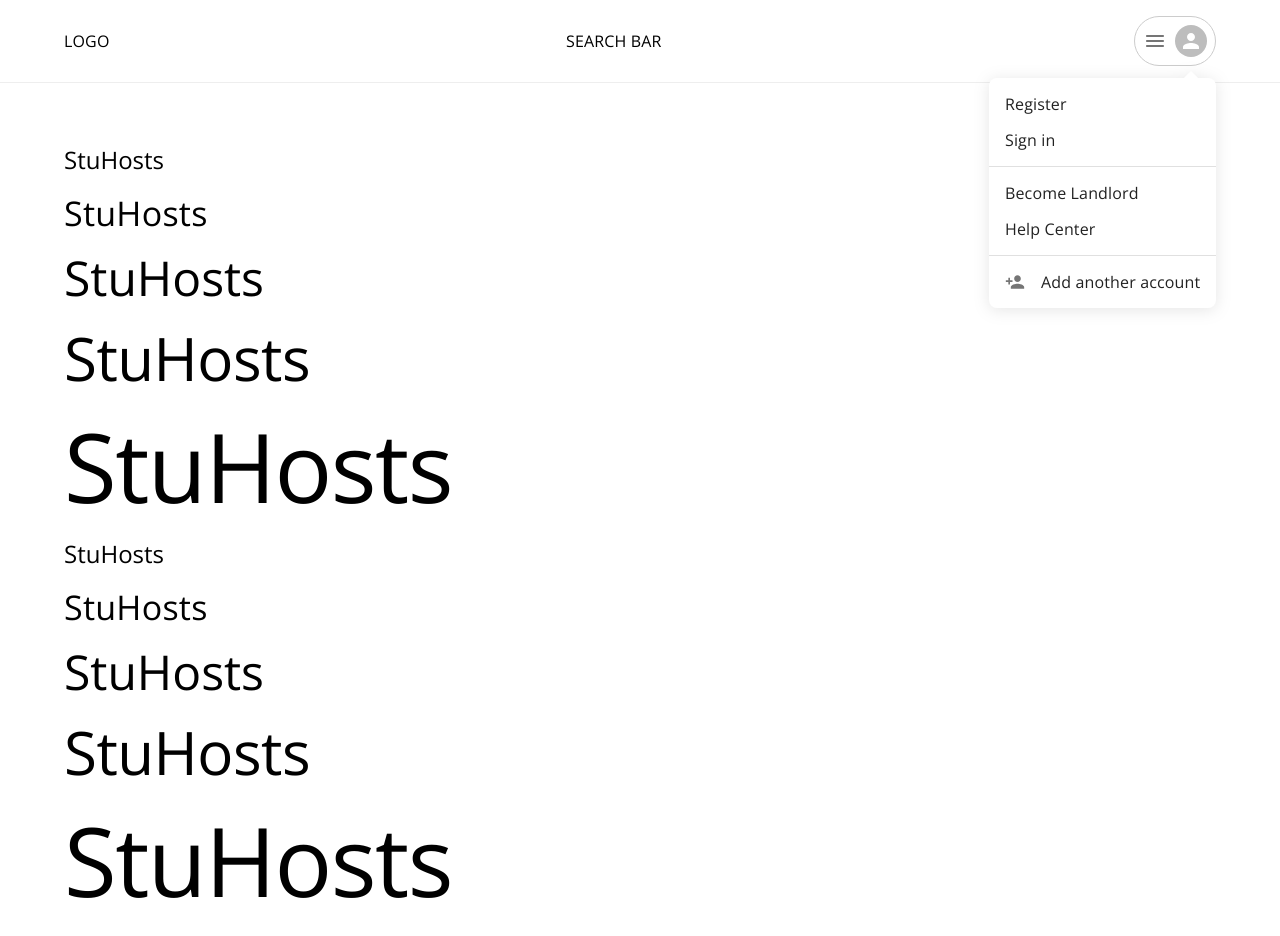
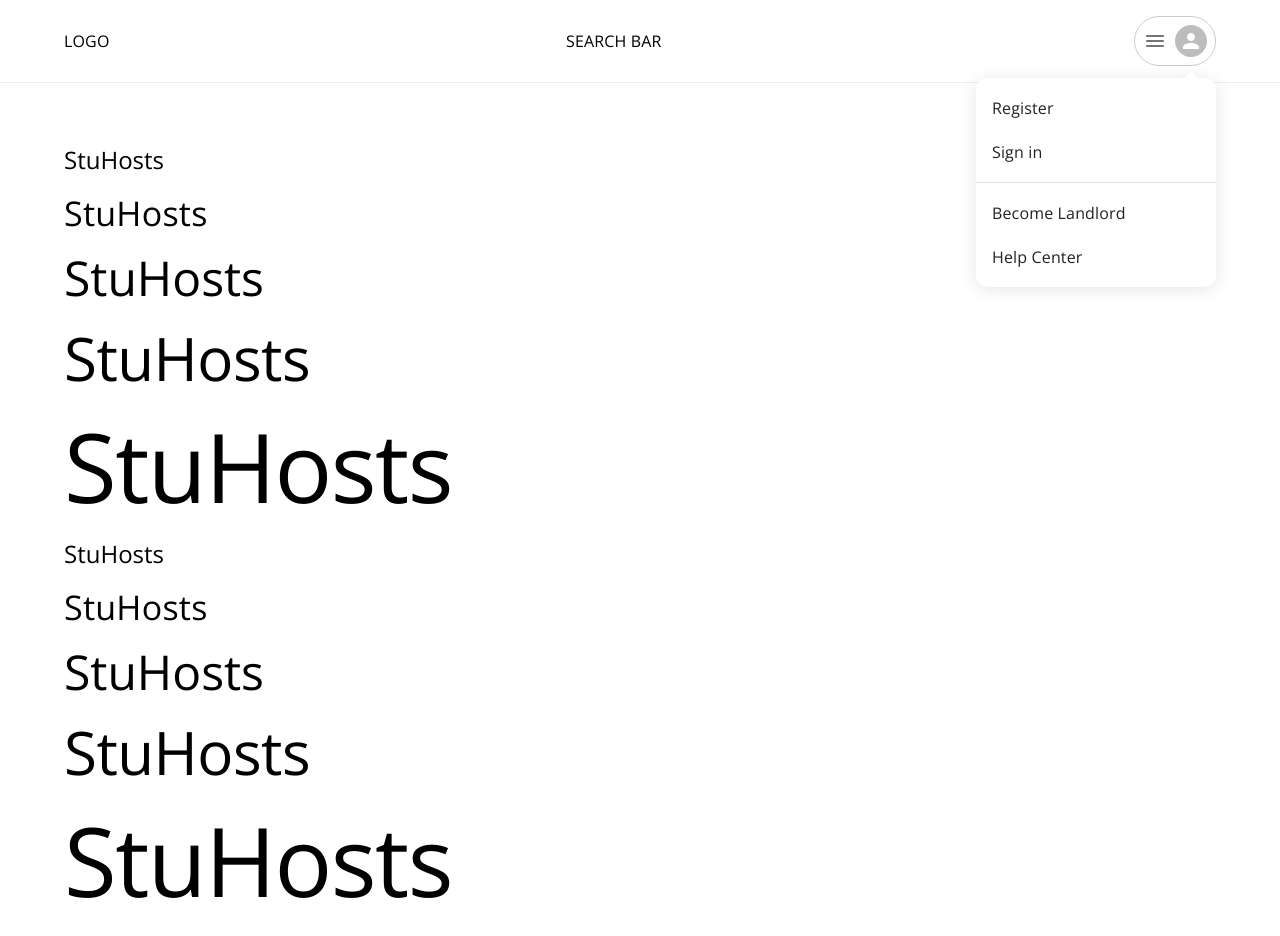
Before and after one commit to ernestechie/stuhosts, a Next.js app: page /listings in a window 1280 px wide. Both pictures are taken after a click on the button 1174 px from the left and 41 px from the top of the page. Shown: the top 936 px of the page. Built offline with nearby package versions, Linux system fonts and the light colour scheme.

Commit message:
minor changes

```diff
--- a/components/Navigation/Navbar.jsx
+++ b/components/Navigation/Navbar.jsx
@@ -78,7 +78,8 @@ export default function Navbar() {
         PaperProps={{
           elevation: 0,
           sx: {
-            borderRadius: '0.5rem',
+            minWidth: '240px',
+            borderRadius: '0.7rem',
             overflow: 'visible',
             filter: 'drop-shadow(0px 2px 8px rgba(0,0,0,0.1))',
             mt: 1.5,
@@ -103,6 +104,10 @@ export default function Navbar() {
               transform: 'translateY(-50%) rotate(45deg)',
               zIndex: 0,
             },
+
+            '& .MuiMenuItem-root': {
+              py: 1.25,
+            },
           },
         }}
         transformOrigin={{ horizontal: 'right', vertical: 'top' }}
@@ -113,6 +118,7 @@ export default function Navbar() {
         <Divider />
         <MenuItem>Become Landlord</MenuItem>
         <MenuItem>Help Center</MenuItem>
+        {/*
         <Divider />
         <MenuItem>
           <ListItemIcon>
@@ -120,7 +126,6 @@ export default function Navbar() {
           </ListItemIcon>
           Add another account
         </MenuItem>
-        {/*
         <MenuItem>
           <ListItemIcon>
             <Settings fontSize='small' />
```
